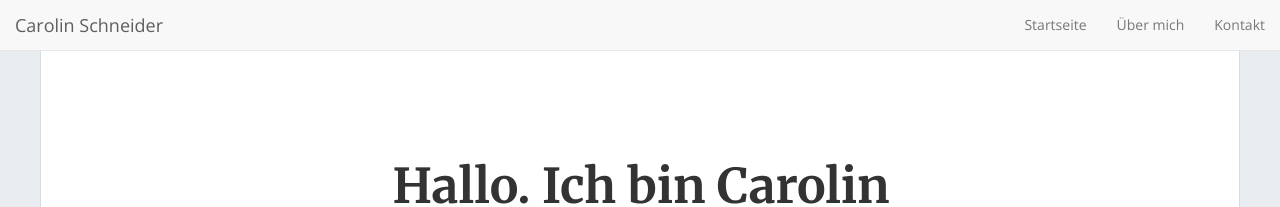
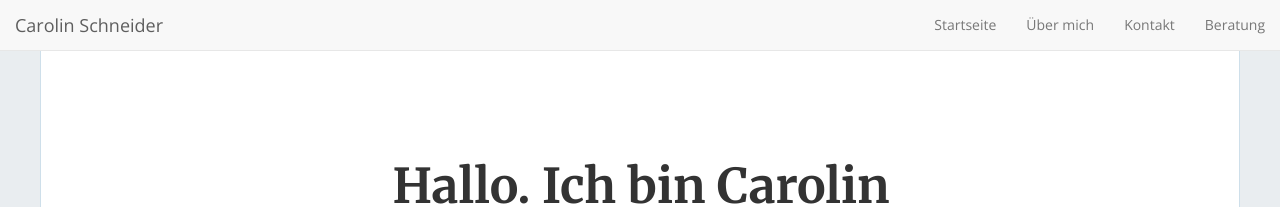
Before and after one commit to carolinschneider/carolinschneider.github.io, a Jekyll site: the page built from index.html, in a window 1280 px wide. Shown: the top 207 px of the page. Built offline with Jekyll 4.4.1, drawn with Linux system fonts in a browser that asks for light colours; nearby versions of some CDN libraries; the list of posts is cut into pages by our own code.

Commit message:
Update _config.yml

```diff
--- a/_config.yml
+++ b/_config.yml
@@ -102,5 +102,6 @@ nav_item:
   - { url: '/', text: 'Startseite' }
   - { url: '/about', text: 'Über mich' }
   - { url: '/about', text: 'Kontakt' }
+  - { url: '/about', text: 'Beratung' }
 
 theme: jekyll-theme-minimal
```
